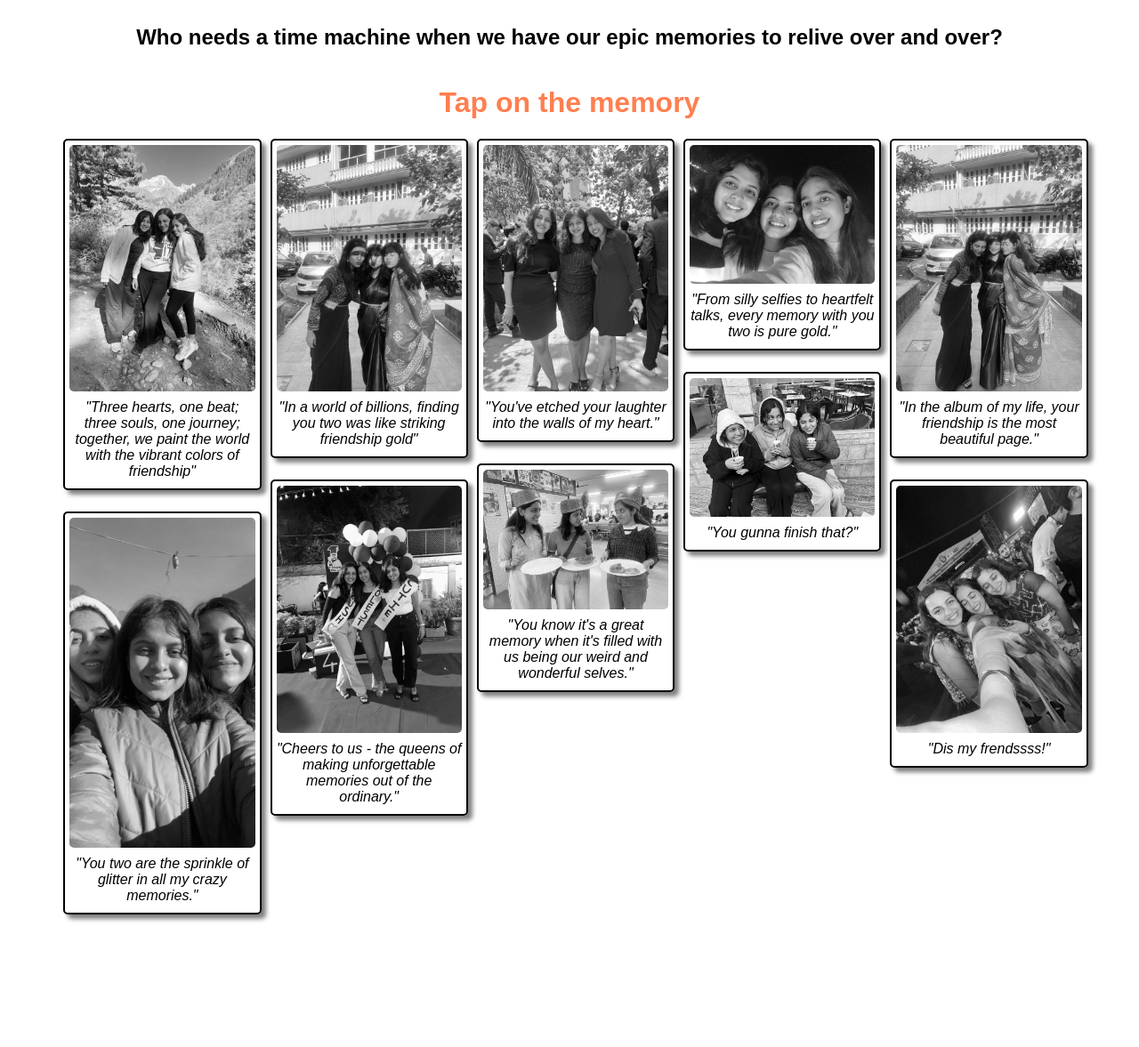
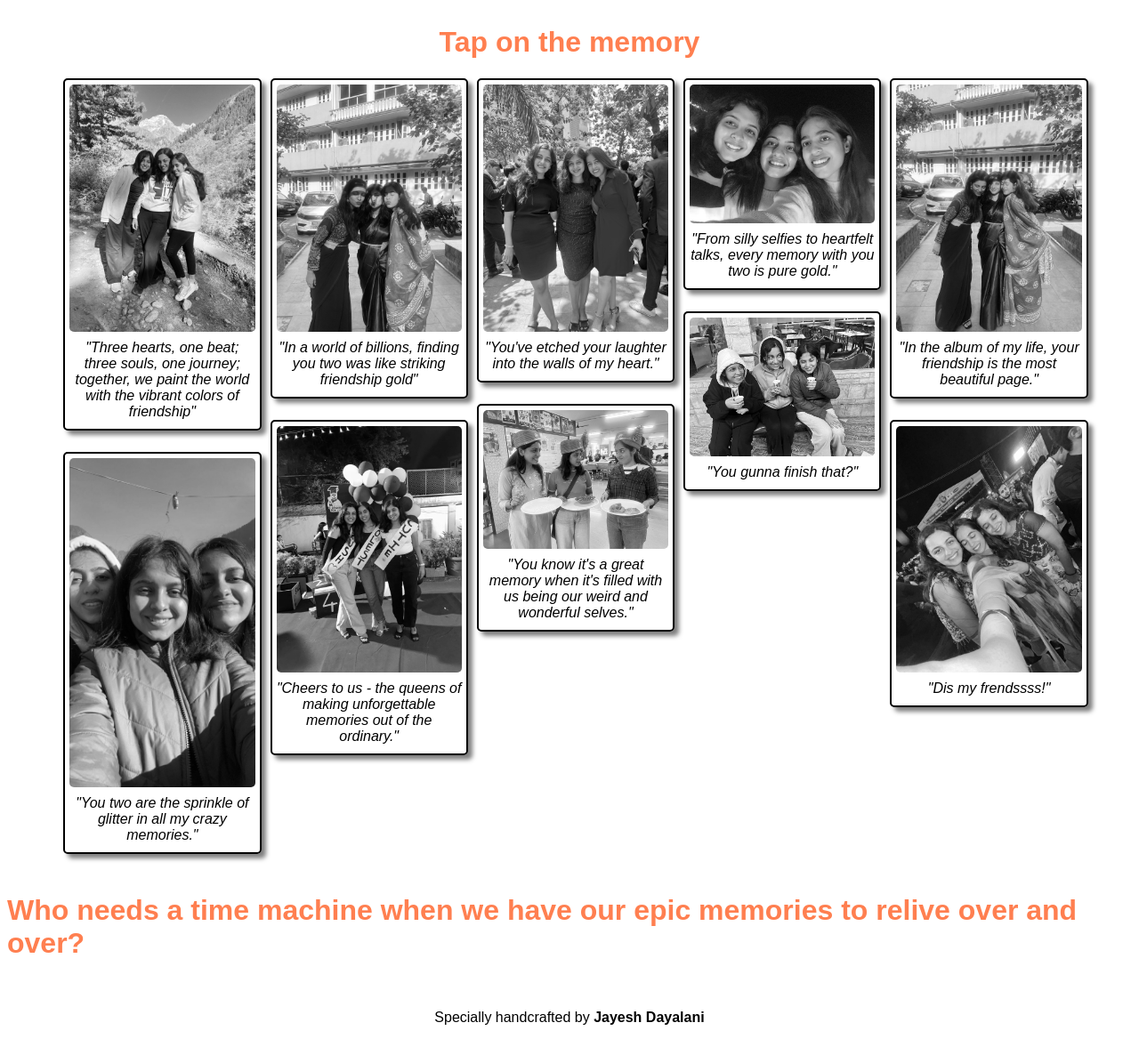
Before and after one commit to flikcards/sanjana, a plain HTML site: page index.html in a window 1280 px wide. Shown: the whole page at 89% size. Before the commit the page ends 1060 px from the top, so only its background shows below. Drawn offline with Linux system fonts and the light colour scheme.

Commit message:
Update index.html

```diff
--- a/index.html
+++ b/index.html
@@ -9,7 +9,6 @@
 </head>
 
 <body>
-  <h2>Who needs a time machine when we have our epic memories to relive over and over?</h2>
   <h1>Tap on the memory</h1>
   <div class="grid-container">
     <div>
@@ -52,6 +51,10 @@
       <p>"Dis my frendssss!"</p>
     </div>
   </div>
+  <h1>Who needs a time machine when we have our epic memories to relive over and over?</h1>
+
+  <br>
+  <p>Specially handcrafted by <strong>Jayesh Dayalani</strong></p>
 </body>
 
 </html>
```
